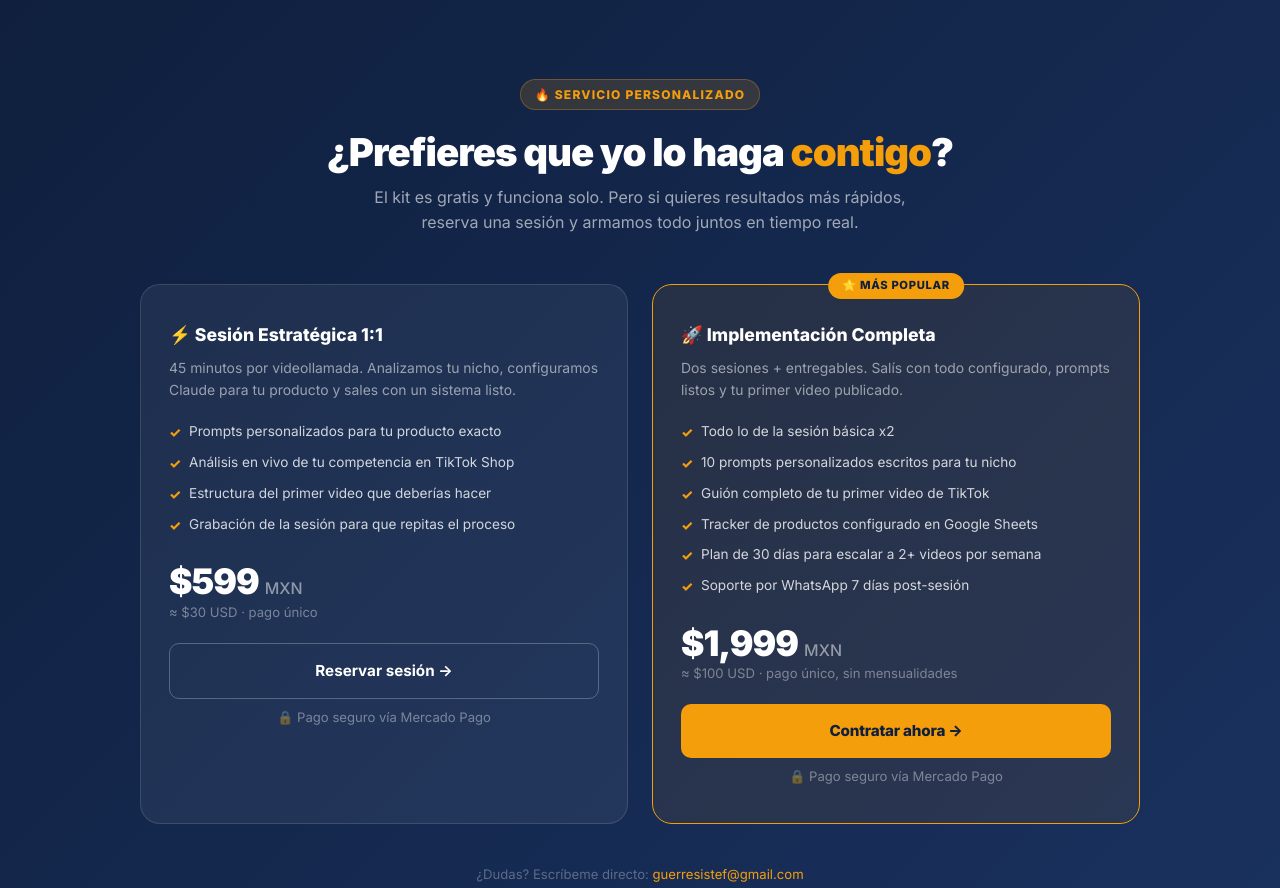
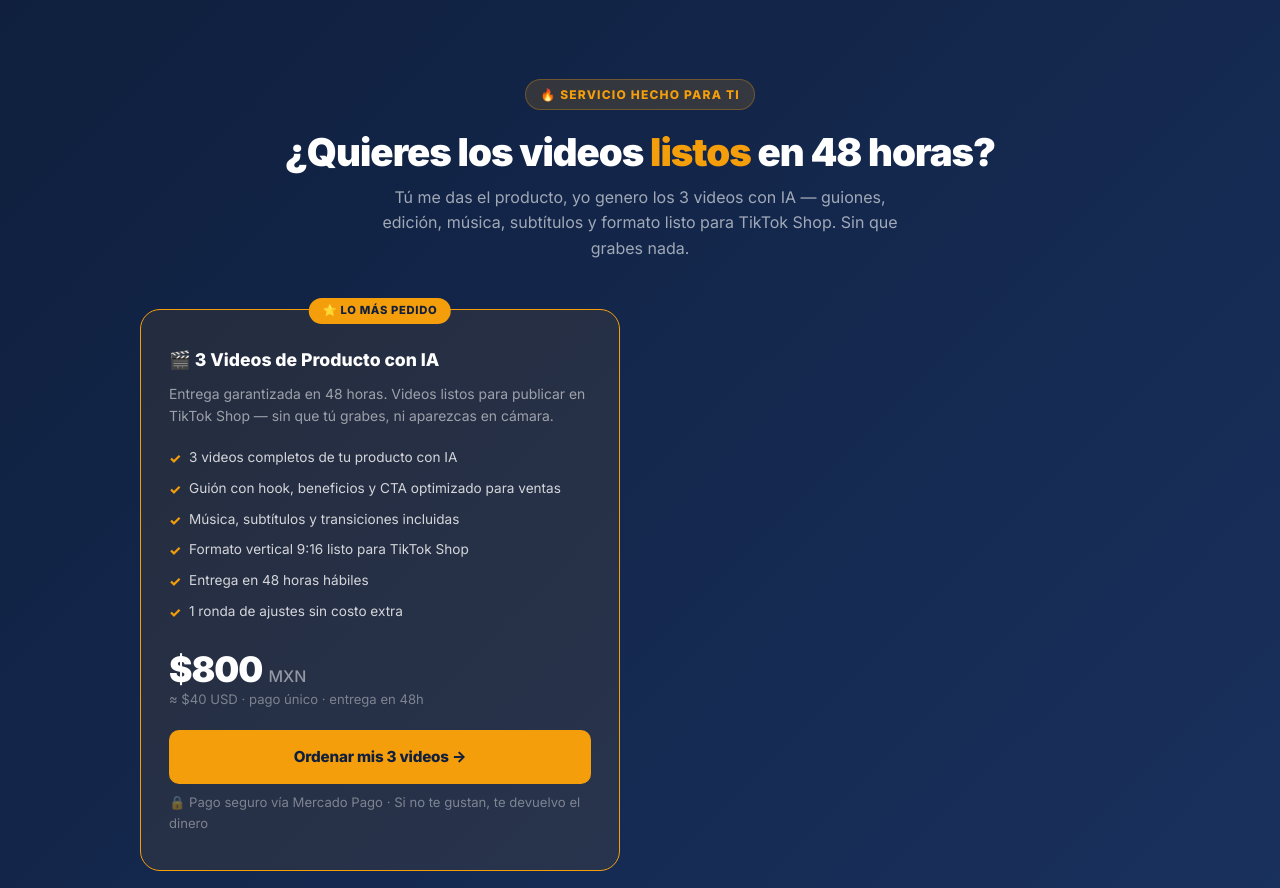
Before and after one commit to guerresistef-wq/automatizamx, a plain HTML site: page index.html in a window 1280 px wide. Shown: the part 5040-5928 px from the top of the page. Drawn offline with Linux system fonts and the light colour scheme.

Commit message:
Fix: alinear landing page y gracias.html con oferta real MP (00 - 3 Videos con IA)

```diff
--- a/index.html
+++ b/index.html
@@ -1201,49 +1201,31 @@
   <!-- PAID OFFER -->
   <section class="offer-section">
     <div class="offer-inner">
-      <div class="offer-tag">🔥 Servicio Personalizado</div>
-      <h2>¿Prefieres que yo lo haga <em>contigo</em>?</h2>
-      <p>El kit es gratis y funciona solo. Pero si quieres resultados más rápidos, reserva una sesión y armamos todo juntos en tiempo real.</p>
+      <div class="offer-tag">🔥 Servicio Hecho Para Ti</div>
+      <h2>¿Quieres los videos <em>listos</em> en 48 horas?</h2>
+      <p>Tú me das el producto, yo genero los 3 videos con IA — guiones, edición, música, subtítulos y formato listo para TikTok Shop. Sin que grabes nada.</p>
 
-      <div class="offer-cards">
+      <div class="offer-cards" style="justify-content:center;">
 
-        <!-- SESIÓN 1:1 -->
-        <div class="offer-card">
-          <div class="offer-card-title">⚡ Sesión Estratégica 1:1</div>
-          <div class="offer-card-desc">45 minutos por videollamada. Analizamos tu nicho, configuramos Claude para tu producto y sales con un sistema listo.</div>
+        <!-- 3 VIDEOS CON IA -->
+        <div class="offer-card featured" style="max-width:480px;">
+          <div class="offer-badge-best">⭐ Lo más pedido</div>
+          <div class="offer-card-title">🎬 3 Videos de Producto con IA</div>
+          <div class="offer-card-desc">Entrega garantizada en 48 horas. Videos listos para publicar en TikTok Shop — sin que tú grabes, ni aparezcas en cámara.</div>
           <ul class="offer-card-features">
-            <li>Prompts personalizados para tu producto exacto</li>
-            <li>Análisis en vivo de tu competencia en TikTok Shop</li>
-            <li>Estructura del primer video que deberías hacer</li>
-            <li>Grabación de la sesión para que repitas el proceso</li>
+            <li>3 videos completos de tu producto con IA</li>
+            <li>Guión con hook, beneficios y CTA optimizado para ventas</li>
+            <li>Música, subtítulos y transiciones incluidas</li>
+            <li>Formato vertical 9:16 listo para TikTok Shop</li>
+            <li>Entrega en 48 horas hábiles</li>
+            <li>1 ronda de ajustes sin costo extra</li>
           </ul>
           <div class="offer-price">
-            <div class="price-main">$599 <em>MXN</em></div>
-            <div class="price-usd">≈ $30 USD · pago único</div>
+            <div class="price-main">$800 <em>MXN</em></div>
+            <div class="price-usd">≈ $40 USD · pago único · entrega en 48h</div>
           </div>
-          <a href="https://mpago.la/2XAvUkF" target="_blank" class="btn-offer-outline">Reservar sesión →</a>
-          <div class="offer-guarantee">🔒 Pago seguro vía Mercado Pago</div>
-        </div>
-
-        <!-- IMPLEMENTACIÓN COMPLETA -->
-        <div class="offer-card featured">
-          <div class="offer-badge-best">⭐ Más popular</div>
-          <div class="offer-card-title">🚀 Implementación Completa</div>
-          <div class="offer-card-desc">Dos sesiones + entregables. Salís con todo configurado, prompts listos y tu primer video publicado.</div>
-          <ul class="offer-card-features">
-            <li>Todo lo de la sesión básica x2</li>
-            <li>10 prompts personalizados escritos para tu nicho</li>
-            <li>Guión completo de tu primer video de TikTok</li>
-            <li>Tracker de productos configurado en Google Sheets</li>
-            <li>Plan de 30 días para escalar a 2+ videos por semana</li>
-            <li>Soporte por WhatsApp 7 días post-sesión</li>
-          </ul>
-          <div class="offer-price">
-            <div class="price-main">$1,999 <em>MXN</em></div>
-            <div class="price-usd">≈ $100 USD · pago único, sin mensualidades</div>
-          </div>
-          <a href="https://mpago.la/2XAvUkF" target="_blank" class="btn-offer">Contratar ahora →</a>
-          <div class="offer-guarantee">🔒 Pago seguro vía Mercado Pago</div>
+          <a href="https://mpago.la/2XAvUkF" target="_blank" class="btn-offer">Ordenar mis 3 videos →</a>
+          <div class="offer-guarantee">🔒 Pago seguro vía Mercado Pago · Si no te gustan, te devuelvo el dinero</div>
         </div>
 
       </div>
```
Also changed, not shown: gracias.html (+3 -3 lines).
